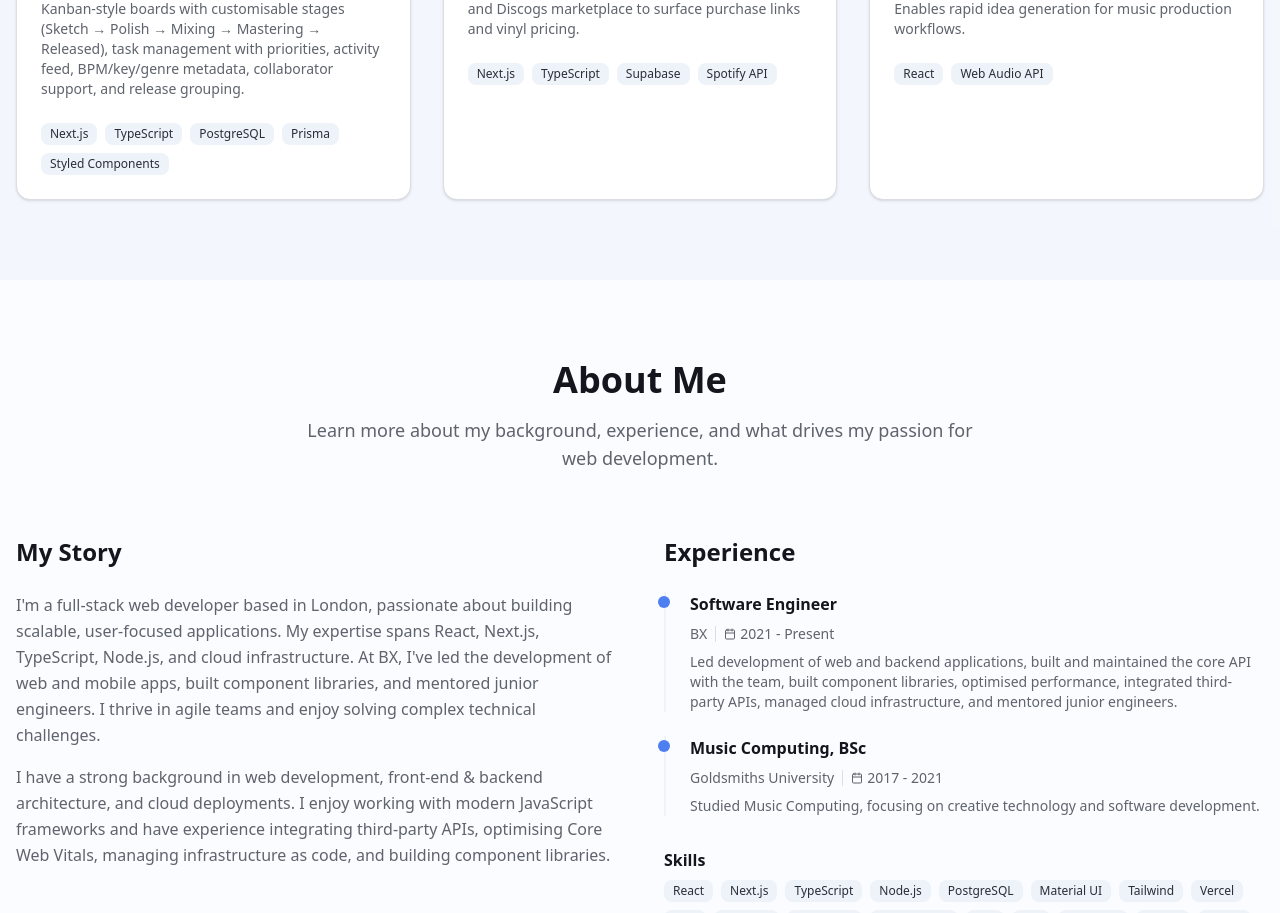
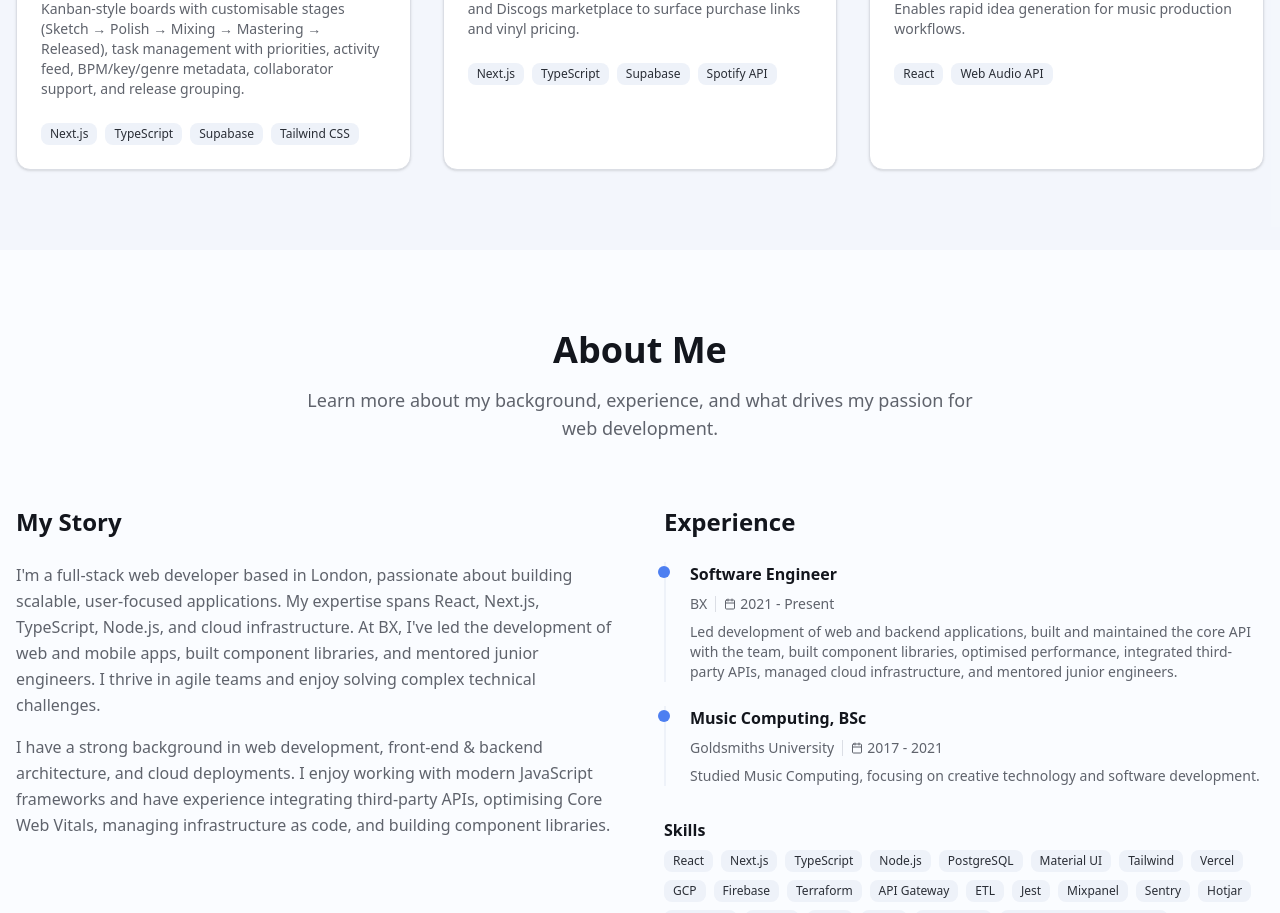
Before and after one commit to IsaacFidler/portfolio, a Next.js app: page / in a window 1280 px wide. Shown: the part 2060-2973 px from the top of the page. Built offline with nearby package versions, Linux system fonts and the light colour scheme.

Commit message:
fix: Correct Stems tech stack to Supabase and Tailwind CSS

```diff
--- a/src/components/portfolio/index.tsx
+++ b/src/components/portfolio/index.tsx
@@ -80,9 +80,8 @@ export default function Portfolio() {
       technologies: [
         'Next.js',
         'TypeScript',
-        'PostgreSQL',
-        'Prisma',
-        'Styled Components',
+        'Supabase',
+        'Tailwind CSS',
       ],
       status: 'Active',
       githubUrl: 'https://github.com/IsaacFidler',
```
